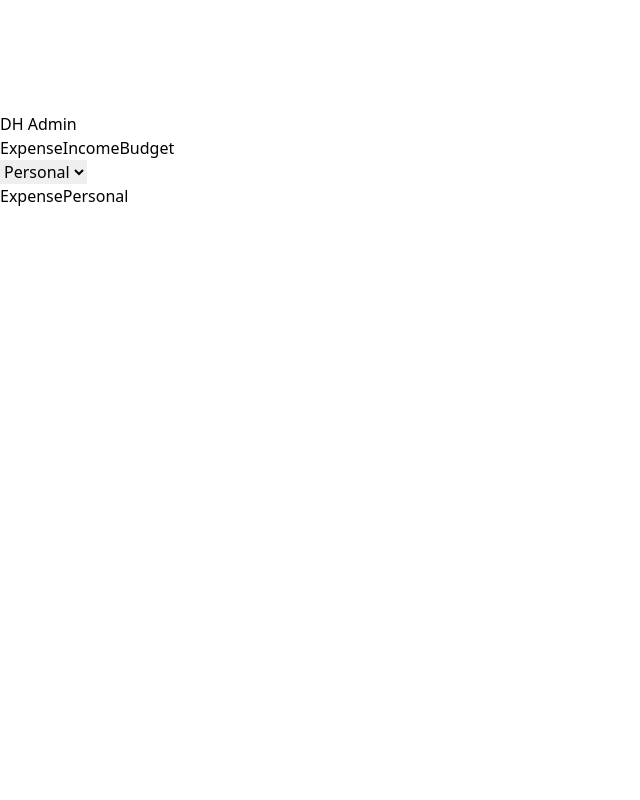
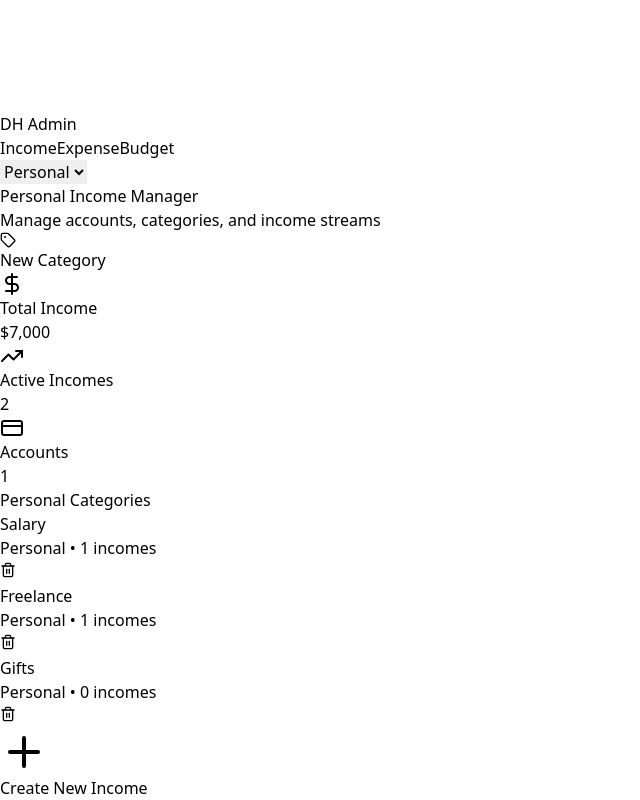
Before and after one commit to chinmaya-sahoo/DHadminpanel, a React (Vite) app in the folder frontend/: page /admin/hisab in a window 1280 px wide. Shown: the part 2520-3320 px from the top of the page, without its empty margins (0-640 px from the left). Before the commit the page ends 2728 px from the top, so only its background shows below. Built offline with nearby package versions, Linux system fonts and the light colour scheme.

Commit message:
income updated

```diff
--- a/frontend/src/pages/Hisab.jsx
+++ b/frontend/src/pages/Hisab.jsx
@@ -8,7 +8,7 @@ import BudgetPersonal from "./BudgetPersonal"; // You'll need to create this
 import BudgetBusiness from "./BudgetBusiness"; // You'll need to create this
 
 export default function Hisab() {
-  const [activeTab, setActiveTab] = useState("Expense");
+  const [activeTab, setActiveTab] = useState("Income");
   const [account, setAccount] = useState("Personal");
 
   const renderContent = () => {
@@ -41,7 +41,7 @@ export default function Hisab() {
       {/* Tab Navigation */}
       <div className="flex justify-center mb-6">
         <div className="bg-blue-300 p-1 rounded-full flex space-x-4">
-          {["Expense", "Income", "Budget"].map((tab) => (
+          {["Income","Expense", "Budget"].map((tab) => (
             <button
               key={tab}
               onClick={() => setActiveTab(tab)}
--- a/frontend/src/pages/Income.jsx
+++ b/frontend/src/pages/Income.jsx
@@ -1,77 +1,16 @@
-import React, { useState } from 'react';
+// File: src/components/IncomeManager.jsx
+import React, { useState, useEffect } from 'react';
 import { Plus, DollarSign, TrendingUp, Filter, Trash2, Tag, CreditCard } from 'lucide-react';
 
-const IncomeManager = () => {
-  const [accounts, setAccounts] = useState([
-    { id: 1, name: 'Personal', color: 'blue' },
-    { id: 2, name: 'Business', color: 'green' },
-    { id: 3, name: 'Investment', color: 'purple' },
-    { id: 4, name: 'Savings', color: 'indigo' }
-  ]);
-
-  // Sample categories data
-  const [categories, setCategories] = useState([
-    { id: 1, name: 'Salary', color: 'blue', accountId: 1 },
-    { id: 2, name: 'Freelance', color: 'green', accountId: 1 },
-    { id: 3, name: 'Business Revenue', color: 'indigo', accountId: 2 },
-    { id: 4, name: 'Consulting', color: 'purple', accountId: 2 },
-    { id: 5, name: 'Dividends', color: 'pink', accountId: 3 },
-    { id: 6, name: 'Capital Gains', color: 'yellow', accountId: 3 }
-  ]);
-
-  // Sample income data
-  const [incomes, setIncomes] = useState([
-    {
-      id: 1,
-      name: 'Monthly Salary',
-      amount: 5000,
-      totalSpend: 3200,
-      totalItems: 12,
-      accountId: 1,
-      categoryId: 1,
-      date: '2024-08-25'
-    },
-    {
-      id: 2,
-      name: 'Website Project',
-      amount: 2000,
-      totalSpend: 1500,
-      totalItems: 8,
-      accountId: 1,
-      categoryId: 2,
-      date: '2024-08-24'
-    },
-    {
-      id: 3,
-      name: 'Q3 Dividends',
-      amount: 800,
-      totalSpend: 0,
-      totalItems: 0,
-      accountId: 3,
-      categoryId: 5,
-      date: '2024-08-23'
-    },
-    {
-      id: 4,
-      name: 'App Development',
-      amount: 3500,
-      totalSpend: 2100,
-      totalItems: 15,
-      accountId: 2,
-      categoryId: 3,
-      date: '2024-08-22'
-    },
-    {
-      id: 5,
-      name: 'Strategy Consulting',
-      amount: 1200,
-      totalSpend: 800,
-      totalItems: 5,
-      accountId: 2,
-      categoryId: 4,
-      date: '2024-08-21'
-    }
-  ]);
+const IncomeManager = ({
+  accountType = null,
+  initialAccounts = [],
+  initialCategories = [],
+  initialIncomes = []
+}) => {
+  const [accounts, setAccounts] = useState(initialAccounts);
+  const [categories, setCategories] = useState(initialCategories);
+  const [incomes, setIncomes] = useState(initialIncomes);
 
   // Dialog states
   const [isIncomeDialogOpen, setIsIncomeDialogOpen] = useState(false);
@@ -82,14 +21,14 @@ const IncomeManager = () => {
   const [newIncome, setNewIncome] = useState({
     name: '',
     amount: '',
-    accountId: '',
+    accountId: accountType ? accounts.find(acc => acc.name === accountType)?.id || '' : '',
     categoryId: ''
   });
 
   const [newCategory, setNewCategory] = useState({
     name: '',
     color: 'blue',
-    accountId: ''
+    accountId: accountType ? accounts.find(acc => acc.name === accountType)?.id || '' : ''
   });
 
   const [newAccount, setNewAccount] = useState({
@@ -97,10 +36,23 @@ const IncomeManager = () => {
     color: 'blue'
   });
 
-  // Filter states
+  // Filter states - preset with accountType if provided
   const [filters, setFilters] = useState({
-    accountId: ''
+    accountId: accountType ? accounts.find(acc => acc.name === accountType)?.id || '' : ''
   });
+
+  // Update states when props change
+  useEffect(() => {
+    setAccounts(initialAccounts);
+  }, [initialAccounts]);
+
+  useEffect(() => {
+    setCategories(initialCategories);
+  }, [initialCategories]);
+
+  useEffect(() => {
+    setIncomes(initialIncomes);
+  }, [initialIncomes]);
 
   // Helper functions
   const getAccountById = (id) => accounts.find(acc => acc.id === id);
@@ -108,6 +60,10 @@ const IncomeManager = () => {
 
   const getFilteredIncomes = () => {
     return incomes.filter(income => {
+      if (accountType) {
+        const account = accounts.find(acc => acc.id === income.accountId);
+        return account?.name === accountType;
+      }
       if (!filters.accountId) return true;
       return income.accountId === parseInt(filters.accountId);
     });
@@ -128,7 +84,12 @@ const IncomeManager = () => {
       };
 
       setIncomes([...incomes, income]);
-      setNewIncome({ name: '', amount: '', accountId: '', categoryId: '' });
+      setNewIncome({
+        name: '',
+        amount: '',
+        accountId: accountType ? accounts.find(acc => acc.name === accountType)?.id || '' : '',
+        categoryId: ''
+      });
       setIsIncomeDialogOpen(false);
     }
   };
@@ -143,7 +104,11 @@ const IncomeManager = () => {
       };
 
       setCategories([...categories, category]);
-      setNewCategory({ name: '', color: 'blue', accountId: '' });
+      setNewCategory({
+        name: '',
+        color: 'blue',
+        accountId: accountType ? accounts.find(acc => acc.name === accountType)?.id || '' : ''
+      });
       setIsCategoryDialogOpen(false);
     }
   };
@@ -209,7 +174,6 @@ const IncomeManager = () => {
         <div className="flex flex-col sm:flex-row gap-3 items-center sm:justify-between mb-4">
           <div>
             <h3 className="font-bold text-gray-800">{income.name}</h3>
-            {/* <p className="text-sm text-gray-500">{income.totalItems} transactions</p> */}
             <p className="text-sm text-gray-500">added by-{income.user || "Josheph"} </p>
             <div className="flex items-center gap-2 mt-1">
               <span className={`inline-block w-2 h-2 rounded-full ${getColorClass(account?.color)}`}></span>
@@ -255,15 +219,30 @@ const IncomeManager = () => {
 
   const filteredIncomes = getFilteredIncomes();
 
+  // Filter accounts and categories based on accountType if provided
+  const filteredAccounts = accountType
+    ? accounts.filter(acc => acc.name === accountType)
+    : accounts;
+
+  const filteredCategories = accountType
+    ? categories.filter(cat => {
+        const account = accounts.find(acc => acc.id === cat.accountId);
+        return account?.name === accountType;
+      })
+    : categories;
+
   return (
     <div className="max-w-7xl mx-auto p-6 bg-gray-50 min-h-screen">
       <div className="mb-8">
         <div className="flex flex-col md:flex-row gap-3 justify-between md:items-center mb-4">
           <div>
-            <h1 className="text-3xl font-bold text-gray-900 mb-2">Income Manager</h1>
+            <h1 className="text-3xl font-bold text-gray-900 mb-2">
+              {accountType ? `${accountType} Income Manager` : 'Income Manager'}
+            </h1>
             <p className="text-gray-600">Manage accounts, categories, and income streams</p>
           </div>
           <div className="flex gap-2 flex-col md:flex-row">
+            {!accountType && (
               <button
                 onClick={() => setIsAccountDialogOpen(true)}
                 className="px-4 py-2 bg-blue-600 text-white rounded-lg hover:bg-blue-700 flex items-center gap-2"
@@ -271,6 +250,7 @@ const IncomeManager = () => {
                 <CreditCard size={16} />
                 New Account
               </button>
+            )}
             <button
               onClick={() => setIsCategoryDialogOpen(true)}
               className="px-4 py-2 bg-purple-600 text-white rounded-lg hover:bg-purple-700 flex items-center gap-2"
@@ -310,13 +290,14 @@ const IncomeManager = () => {
               <CreditCard className="text-purple-500" size={24} />
               <div>
                 <p className="text-sm text-gray-500">Accounts</p>
-                <p className="text-2xl font-bold text-gray-900">{accounts.length}</p>
+                <p className="text-2xl font-bold text-gray-900">{filteredAccounts.length}</p>
               </div>
             </div>
           </div>
         </div>
 
-        {/* Filters */}
+        {/* Filters - Only show if not filtered by accountType */}
+        {!accountType && (
           <div className="bg-white p-6 rounded-xl shadow-sm border mt-6">
             <div className="flex flex-col md:flex-row md:items-center gap-4">
               <Filter className="text-gray-500" size={20} />
@@ -343,8 +324,10 @@ const IncomeManager = () => {
               </div>
             </div>
           </div>
+        )}
 
-        {/* Accounts Management */}
+        {/* Accounts Management - Only show if not filtered by accountType */}
+        {!accountType && (
           <div className="bg-white p-6 rounded-xl shadow-sm border mt-6">
             <h3 className="text-lg font-semibold mb-4">Your Accounts</h3>
             <div className="grid grid-cols-1 md:grid-cols-4 gap-4">
@@ -370,12 +353,15 @@ const IncomeManager = () => {
               })}
             </div>
           </div>
+        )}
 
         {/* Categories Management */}
         <div className="bg-white p-6 rounded-xl shadow-sm border mt-6">
-          <h3 className="text-lg font-semibold mb-4">Your Categories</h3>
+          <h3 className="text-lg font-semibold mb-4">
+            {accountType ? `${accountType} Categories` : 'Your Categories'}
+          </h3>
           <div className="grid grid-cols-1 md:grid-cols-3 gap-4">
-            {categories.map(category => {
+            {filteredCategories.map(category => {
               const account = getAccountById(category.accountId);
               const incomesCount = incomes.filter(income => income.categoryId === category.id).length;
               return (
@@ -437,6 +423,7 @@ const IncomeManager = () => {
                 />
               </div>
 
+              {!accountType && (
                 <div>
                   <label className="block text-sm font-medium text-gray-700 mb-2">Account</label>
                   <select
@@ -450,6 +437,7 @@ const IncomeManager = () => {
                     ))}
                   </select>
                 </div>
+              )}
 
               <div>
                 <label className="block text-sm font-medium text-gray-700 mb-2">Category</label>
@@ -473,7 +461,12 @@ const IncomeManager = () => {
                 className="flex-1 px-4 py-2 text-gray-700 border rounded-lg hover:bg-gray-50"
                 onClick={() => {
                   setIsIncomeDialogOpen(false);
-                  setNewIncome({ name: '', amount: '', accountId: '', categoryId: '' });
+                  setNewIncome({
+                    name: '',
+                    amount: '',
+                    accountId: accountType ? accounts.find(acc => acc.name === accountType)?.id || '' : '',
+                    categoryId: ''
+                  });
                 }}
               >
                 Cancel
@@ -490,8 +483,8 @@ const IncomeManager = () => {
         </div>
       )}
 
-      {/* Create Account Dialog */}
-      {isAccountDialogOpen && (
+      {/* Create Account Dialog - Only show if not filtered by accountType */}
+      {isAccountDialogOpen && !accountType && (
         <div className="fixed inset-0 bg-black bg-opacity-50 flex items-center justify-center z-50 p-4">
           <div className="bg-white rounded-xl p-6 w-full max-w-md">
             <h2 className="text-xl font-bold mb-4">Create New Account</h2>
@@ -565,6 +558,7 @@ const IncomeManager = () => {
                 />
               </div>
 
+              {!accountType && (
                 <div>
                   <label className="block text-sm font-medium text-gray-700 mb-2">Account</label>
                   <select
@@ -578,6 +572,7 @@ const IncomeManager = () => {
                     ))}
                   </select>
                 </div>
+              )}
 
               <div>
                 <label className="block text-sm font-medium text-gray-700 mb-2">Color</label>
@@ -601,7 +596,11 @@ const IncomeManager = () => {
                 className="flex-1 px-4 py-2 text-gray-700 border rounded-lg hover:bg-gray-50"
                 onClick={() => {
                   setIsCategoryDialogOpen(false);
-                  setNewCategory({ name: '', color: 'blue', accountId: '' });
+                  setNewCategory({
+                    name: '',
+                    color: 'blue',
+                    accountId: accountType ? accounts.find(acc => acc.name === accountType)?.id || '' : ''
+                  });
                 }}
               >
                 Cancel
--- a/frontend/src/pages/IncomeBusiness.jsx
+++ b/frontend/src/pages/IncomeBusiness.jsx
@@ -1,9 +1,102 @@
-import React from 'react'
+// File: src/pages/IncomeBusiness.jsx
+import React, { useState, useEffect } from 'react';
+import IncomeManager from './Income';
 
-function IncomeBusiness() {
+const IncomeBusiness = () => {
+  const [accounts, setAccounts] = useState([]);
+  const [categories, setCategories] = useState([]);
+  const [incomes, setIncomes] = useState([]);
+  const [loading, setLoading] = useState(true);
+
+  // Fetch data from API
+  useEffect(() => {
+    const fetchData = async () => {
+      try {
+        setLoading(true);
+        // In a real app, you would fetch from your API
+        // For now, we'll use mock data
+
+        // Mock API call delay
+        await new Promise(resolve => setTimeout(resolve, 500));
+
+        // Mock data for Business account
+        const businessAccounts = [
+          { id: 2, name: 'Business', color: 'green' },
+          { id: 5, name: 'Business Savings', color: 'purple' }
+        ];
+
+        const businessCategories = [
+          { id: 3, name: 'Business Revenue', color: 'indigo', accountId: 2 },
+          { id: 4, name: 'Consulting', color: 'purple', accountId: 2 },
+          { id: 9, name: 'Product Sales', color: 'green', accountId: 2 },
+          { id: 10, name: 'Investment Returns', color: 'blue', accountId: 5 }
+        ];
+
+        const businessIncomes = [
+          {
+            id: 4,
+            name: 'App Development',
+            amount: 3500,
+            totalSpend: 2100,
+            totalItems: 15,
+            accountId: 2,
+            categoryId: 3,
+            date: '2024-08-22',
+            user: 'Joseph'
+          },
+          {
+            id: 5,
+            name: 'Strategy Consulting',
+            amount: 1200,
+            totalSpend: 800,
+            totalItems: 5,
+            accountId: 2,
+            categoryId: 4,
+            date: '2024-08-21',
+            user: 'Joseph'
+          },
+          {
+            id: 7,
+            name: 'Product Sales - Q3',
+            amount: 8500,
+            totalSpend: 4200,
+            totalItems: 25,
+            accountId: 2,
+            categoryId: 9,
+            date: '2024-08-19',
+            user: 'Joseph'
+          }
+        ];
+
+        setAccounts(businessAccounts);
+        setCategories(businessCategories);
+        setIncomes(businessIncomes);
+      } catch (error) {
+        console.error('Error fetching data:', error);
+      } finally {
+        setLoading(false);
+      }
+    };
+
+    fetchData();
+  }, []);
+
+  if (loading) {
+    return (
+      <div className="flex justify-center items-center h-64">
+        <div className="text-lg">Loading business income data...</div>
+      </div>
+    );
+  }
+
   return (
-    <div>IncomeBusiness</div>
-  )
-}
+    <IncomeManager
+      accountType="Business"
+      initialAccounts={accounts}
+      initialCategories={categories}
+      initialIncomes={incomes}
+    />
+  );
+};
 
-export default IncomeBusiness
+export default IncomeBusiness;
--- a/frontend/src/pages/IncomePersonal.jsx
+++ b/frontend/src/pages/IncomePersonal.jsx
@@ -1,9 +1,102 @@
-import React from 'react'
+// File: src/pages/IncomePersonal.jsx
+import React, { useState, useEffect } from 'react';
+import IncomeManager from './Income';
 
-function IncomePersonal() {
+const IncomePersonal = () => {
+  const [accounts, setAccounts] = useState([]);
+  const [categories, setCategories] = useState([]);
+  const [incomes, setIncomes] = useState([]);
+  const [loading, setLoading] = useState(true);
+
+  // Fetch data from API
+  useEffect(() => {
+    const fetchData = async () => {
+      try {
+        setLoading(true);
+        // In a real app, you would fetch from your API
+        // For now, we'll use mock data
+
+        // Mock API call delay
+        await new Promise(resolve => setTimeout(resolve, 500));
+
+        // Mock data for Personal account
+        const personalAccounts = [
+          { id: 1, name: 'Personal', color: 'blue' },
+          { id: 4, name: 'Savings', color: 'indigo' }
+        ];
+
+        const personalCategories = [
+          { id: 1, name: 'Salary', color: 'blue', accountId: 1 },
+          { id: 2, name: 'Freelance', color: 'green', accountId: 1 },
+          { id: 7, name: 'Gifts', color: 'pink', accountId: 1 },
+          { id: 8, name: 'Interest', color: 'yellow', accountId: 4 }
+        ];
+
+        const personalIncomes = [
+          {
+            id: 1,
+            name: 'Monthly Salary',
+            amount: 5000,
+            totalSpend: 3200,
+            totalItems: 12,
+            accountId: 1,
+            categoryId: 1,
+            date: '2024-08-25',
+            user: 'Joseph'
+          },
+          {
+            id: 2,
+            name: 'Website Project',
+            amount: 2000,
+            totalSpend: 1500,
+            totalItems: 8,
+            accountId: 1,
+            categoryId: 2,
+            date: '2024-08-24',
+            user: 'Joseph'
+          },
+          {
+            id: 6,
+            name: 'Savings Interest',
+            amount: 150,
+            totalSpend: 0,
+            totalItems: 0,
+            accountId: 4,
+            categoryId: 8,
+            date: '2024-08-20',
+            user: 'Joseph'
+          }
+        ];
+
+        setAccounts(personalAccounts);
+        setCategories(personalCategories);
+        setIncomes(personalIncomes);
+      } catch (error) {
+        console.error('Error fetching data:', error);
+      } finally {
+        setLoading(false);
+      }
+    };
+
+    fetchData();
+  }, []);
+
+  if (loading) {
+    return (
+      <div className="flex justify-center items-center h-64">
+        <div className="text-lg">Loading personal income data...</div>
+      </div>
+    );
+  }
+
   return (
-    <div>IncomePersonal</div>
-  )
-}
+    <IncomeManager
+      accountType="Personal"
+      initialAccounts={accounts}
+      initialCategories={categories}
+      initialIncomes={incomes}
+    />
+  );
+};
 
-export default IncomePersonal
+export default IncomePersonal;
```
Lines whose indentation alone changed are shown as unchanged.
